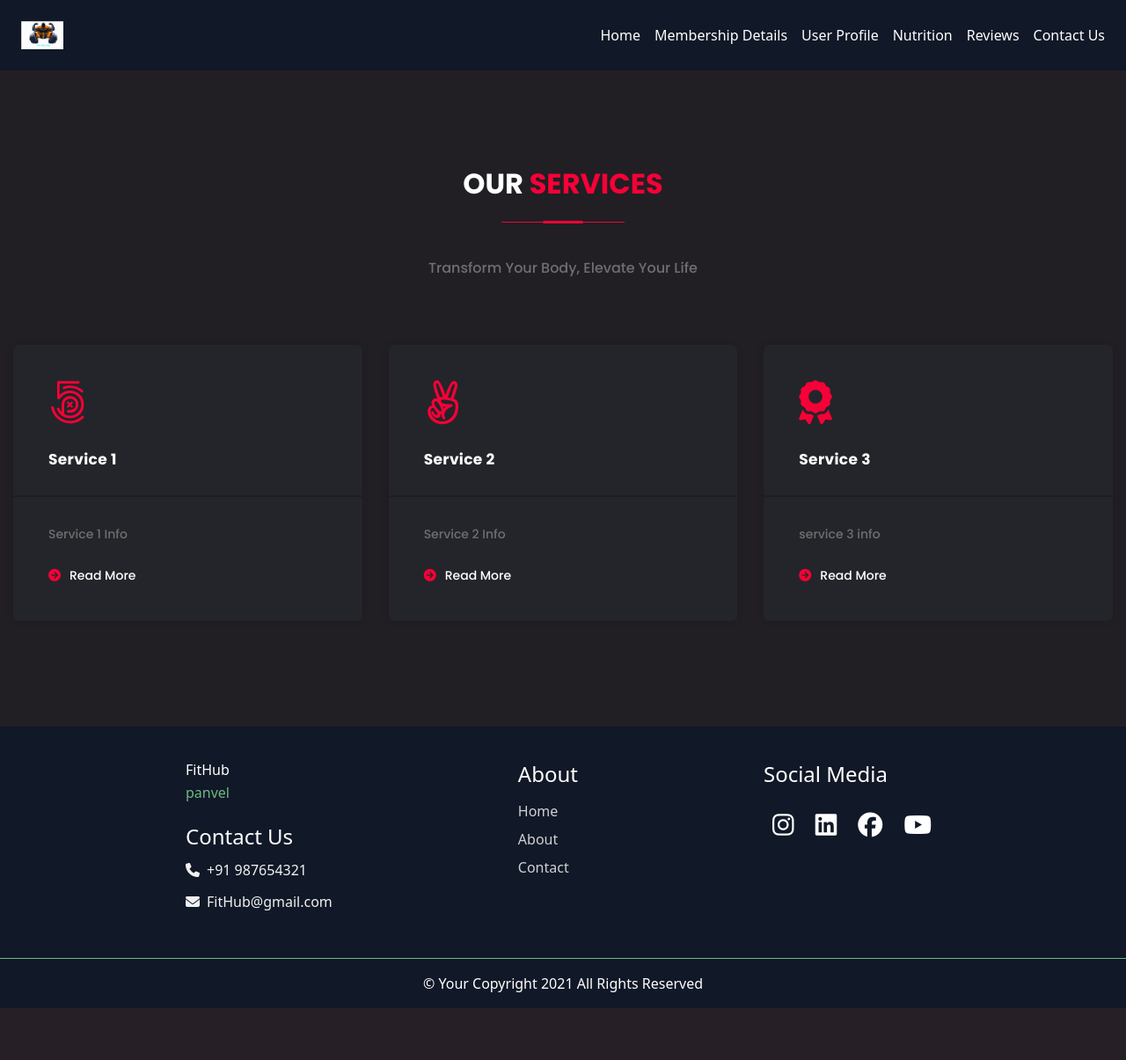
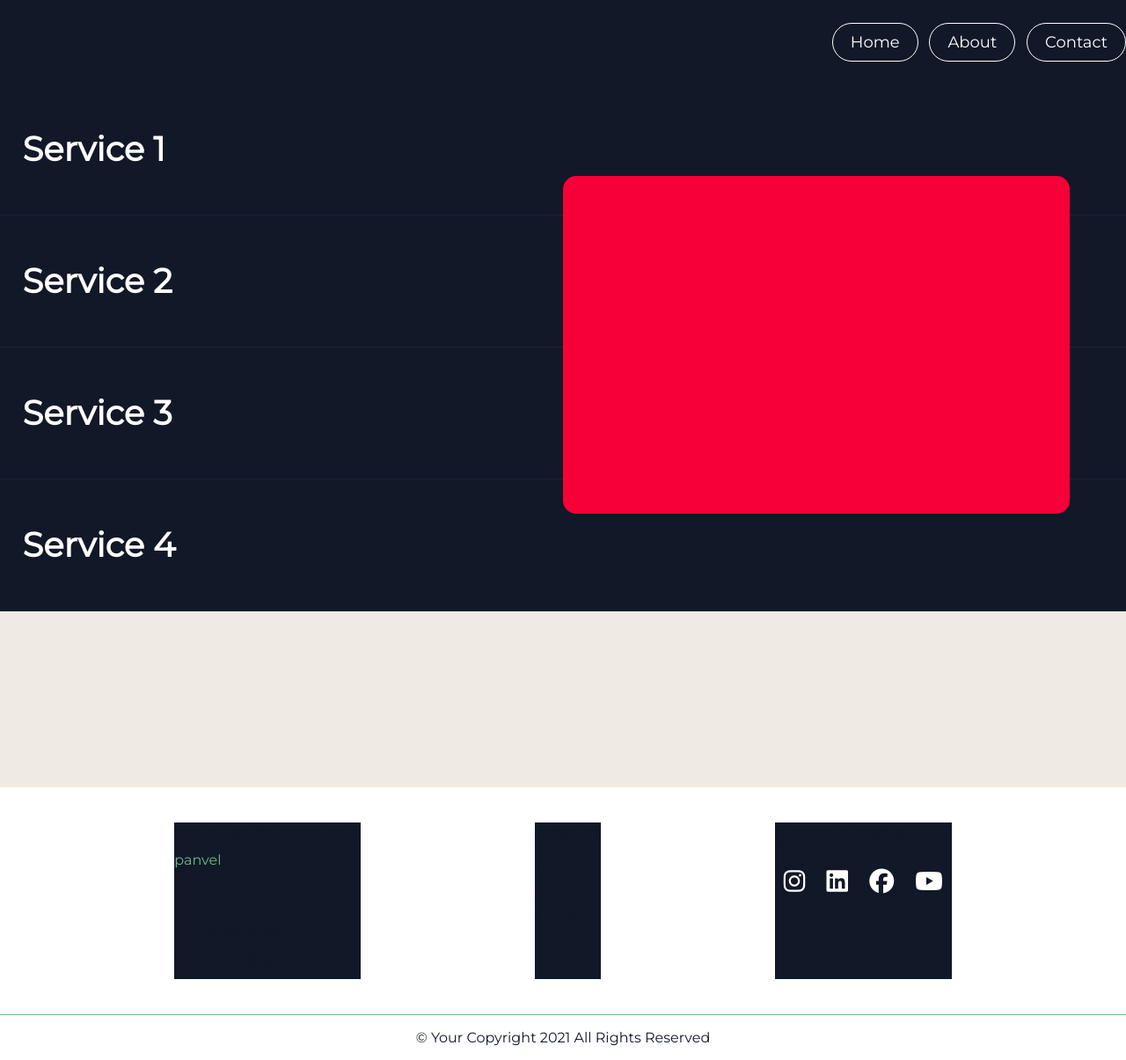
Before and after one commit to Arpit1546/ip_project, a PHP site: page /services.html in a window 1280 px wide. Shown: the whole page at 88% size. Before the commit the page ends 1146 px from the top, so only its background shows below. Run offline with PHP 8.4, Linux system fonts and the light colour scheme; some libraries are stand-ins or nearby versions.

Commit message:
updated profile system and some changes

```diff
--- a/about.html
+++ b/about.html
@@ -20,12 +20,12 @@
                         <img src="./media/logo.jpeg" alt="Gym Logo" class="h-8">
                     </a>
                 </div>
-                <div class="hidden md:block">
+                <div class="nav hidden md:block">
                     <ul class="flex space-x-4">
-                        <li><a href="#" class="text-white hover:text-gray-300 transition duration-300">Home</a></li>
+                        <li><a href="home.html" class="text-white hover:text-gray-300 transition duration-300">Home</a></li>
                         <li><a href="services.html" class="text-white hover:text-gray-300 transition duration-300">Services</a></li>
                         <li><a href="mem.html" class="text-white hover:text-gray-300 transition duration-300">Membership Details</a></li>
-                        <li><a href="user.html" class="text-white hover:text-gray-300 transition duration-300">User Profile</a></li>
+                        <li><a href="user.php" class="text-white hover:text-gray-300 transition duration-300">User Profile</a></li>
                         <li><a href="#" class="text-white hover:text-gray-300 transition duration-300">Nutrition</a></li>
                         <li><a href="contact.html" class="text-white hover:text-gray-300 transition duration-300">Contact Us</a></li>
                     </ul>
--- a/aboutstyle.css
+++ b/aboutstyle.css
@@ -24,6 +24,7 @@
 
 
 }
+
 
 #info {
     width: 40%;
--- /dev/null
+++ b/scr.js
@@ -0,0 +1,27 @@
+function anim() {
+    var elemC = document.querySelector("#main-ele");
+    var fixedImage = document.querySelector("#fix-div");
+
+    elemC.addEventListener("mouseenter", function () {
+        fixedImage.style.display = "block";
+    });
+
+    elemC.addEventListener("mouseleave", function () {
+        fixedImage.style.display = "none";
+    });
+
+    var elems = document.querySelectorAll(".elem");
+
+    elems.forEach(function (e) {
+        e.addEventListener("mouseenter", function () {
+            var paragraphText = e.getAttribute("data-paragraph");
+            fixedImage.innerHTML = "<p>" + paragraphText + "</p>";
+        });
+
+        e.addEventListener("mouseleave", function () {
+            fixedImage.innerHTML = "";
+        });
+    });
+}
+
+anim();
--- /dev/null
+++ b/services.css
@@ -0,0 +1,223 @@
+
+* {
+    margin: 0;
+    padding: 0;
+    box-sizing: border-box;
+    font-family: 'Montserrat';
+    background-color: #111827;
+    color: #fff;
+}
+
+html, body {
+    height: 100%;
+    width: 100%;
+}
+
+
+
+nav {
+    padding: 2vw 0vw;
+    width: 100%;
+    display: flex;
+    align-items: center;
+    position: relative;
+    z-index: 100;
+    justify-content: space-between;
+}
+
+#navright {
+    display: flex;
+    align-items: center;
+    gap: 1vw;
+}
+
+#navright h4 {
+    padding: 10px 20px;
+    border: 1px solid #fff;
+    border-radius: 50px;
+    font-weight: 500;
+    color: #fff;
+    transition: all ease 0.4s;
+    position: relative;
+    font-size: 18px;
+    overflow: hidden;
+}
+
+
+
+#navright h4 a {
+    color: #fff;
+    text-decoration: none;
+    position: relative;
+    z-index: 9;
+}
+
+
+nav h3 {
+    display: none;
+}
+
+#info {
+    min-height: 100vh;
+    width: 100%;
+    background-color: #EFEAE3;
+    padding: 0;
+
+}
+
+.elem {
+    height: 150px;
+    width: 100%;
+    position: relative;
+
+    border-bottom: 1px solid #38383864;
+    overflow: hidden;
+    display: flex;
+    align-items: center;
+    padding: 0 2vw;
+}
+
+.elem h2 {
+    font-size: 3vw;
+    position: relative;
+    z-index: 9;
+    background-color: transparent;
+
+
+}
+
+
+.elem .overlay {
+    height: 100%;
+    width: 100%;
+    background-color: orange;
+    position: absolute;
+    left: 0;
+    top: -100%;
+    transition: all ease 0.25s;
+}
+
+.elem .paragraph {
+    display: none;
+    position: absolute;
+    top: 50%;
+    left: 50%;
+    transform: translate(-50%, -50%);
+    color: #fff;
+    text-align: center;
+    z-index: 10;
+}
+
+.elem:hover .overlay {
+    top: 0;
+}
+
+#fix-div {
+    height: 30vw;
+    width: 45vw;
+    border-radius: 15px;
+    background-color: #f70037;
+    position: fixed;
+    z-index: 99;
+    left: 50%;
+    top: 25%;
+    display: none;
+    background-size: cover;
+    background-position: center;
+    display: flex;
+    align-items: center;
+    justify-content: center;
+    overflow: hidden;
+}
+
+#fix-div p {
+    padding: 2vh;
+    color: white;
+    font-size: 1.2rem;
+    text-align: center;
+    margin: 0;
+    background-color: #f70037;
+  }
+
+.main-footer {
+    padding: 5vh 0;
+    display: flex;
+    justify-content: space-evenly;
+    background-color: #fff;
+  }
+
+  .main-footer ul {
+    list-style: none;
+  }
+
+  .main-footer h1 {
+    font-size: 3vh;
+    line-height: 117%;
+    color: #111827;
+    margin-bottom: 1.5vh;
+    font-weight: 500;
+  }
+
+  .main-footer h2 {
+    color: #111827;
+    font-weight: 500;
+  }
+
+  .main-footer ul li a {
+    color: #111827cc;
+    text-decoration:none;
+  }
+
+  footer {
+    background-color: #fff;
+    border-top: 0.1vh solid #6EB981;
+    font-size: 2vh;
+    padding: 2vh 0.5vh;
+    color: #111827;
+    text-align: center;
+  }
+
+  footer a {
+    text-decoration: none;
+    color: #111827;
+  }
+
+  .logoinfo p {
+    color: #6EB981;
+    font-size: 2vh;
+    margin-top: 0.5vh;
+  }
+
+  .contact-details {
+    margin-top: 3vh;
+  }
+
+  .contact-details li {
+    list-style: none;
+    margin: 1.5vh 0;
+  }
+
+  .contact-details li a {
+    text-decoration:none;
+    color: #111827;
+  }
+
+  .contact-details .fa {
+    color: #111827;
+    margin-right: 1vh;
+  }
+
+  .sociallogos{
+    padding:1.2vh 0;
+  }
+
+  .sociallogos .logobox a{
+    padding:0 10px;
+    text-decoration:none;
+    color:#111827;
+    font-size :3.5vh;
+  }
+
+  .com ul li{
+    padding:0.5vh 0;
+  }
--- a/services.html
+++ b/services.html
@@ -1,114 +1,59 @@
 <!DOCTYPE html>
 <html lang="en">
 <head>
-	<meta charset="utf-8">
-	<meta name="viewport" content="width=device-width, initial-scale=1">
-	<title>Services Section Using Bootstrap 4</title>
-	<link rel="stylesheet" href="https://cdnjs.cloudflare.com/ajax/libs/font-awesome/5.11.2/css/all.min.css">
-	<link rel="stylesheet" href="https://cdnjs.cloudflare.com/ajax/libs/font-awesome/5.11.2/css/fontawesome.min.css">
-	<link rel="stylesheet" href="https://cdnjs.cloudflare.com/ajax/libs/twitter-bootstrap/4.4.1/css/bootstrap.css">
-	<link href="https://fonts.googleapis.com/css?family=Poppins:500,700&display=swap" rel="stylesheet">
-	<link href="https://cdn.jsdelivr.net/npm/tailwindcss@2.2.19/dist/tailwind.min.css" rel="stylesheet">
+    <meta charset="UTF-8">
+    <meta name="viewport" content="width=device-width, initial-scale=1.0">
+    <title>Services</title>
+    <link rel="stylesheet" href="services.css">
+    <link href='https://fonts.googleapis.com/css?family=Montserrat' rel='stylesheet'>
     <link rel="stylesheet" href="https://cdnjs.cloudflare.com/ajax/libs/font-awesome/6.5.1/css/all.min.css" integrity="sha512-DTOQO9RWCH3ppGqcWaEA1BIZOC6xxalwEsw9c2QQeAIftl+Vegovlnee1c9QX4TctnWMn13TZye+giMm8e2LwA==" crossorigin="anonymous" referrerpolicy="no-referrer" />
 
-
-    <link rel="stylesheet" href="ser-style.css">
 </head>
 <body>
-	<nav class="bg-gray-900 shadow-lg">
-		<div class="container mx-auto px-4">
-			<div class="flex justify-between items-center py-4">
-				<!-- Logo -->
-				<div class="flex-shrink-0">
-					<a href="#">
-						<img src="./media/logo.jpeg" alt="Gym Logo" class="h-8">
-					</a>
+    <div id="fix-div"></div>
+
+        <nav>
+            <img src="" alt="">
+            <div id="navright">
+                <h4><a href="home.php">Home</a></h4>
+                <h4><a href="about.html">About</a></h4>
+                <h4><a href="contact.html">Contact</a></h4>
             </div>
-				<!-- Navigation Links -->
-				<div class="hidden md:block">
-					<ul class="flex space-x-4">
-						<li><a href="#" class="text-white hover:text-gray-300 transition duration-300">Home</a></li>
-						<li><a href="#" class="text-white hover:text-gray-300 transition duration-300">Membership Details</a></li>
-						<li><a href="#" class="text-white hover:text-gray-300 transition duration-300">User Profile</a></li>
-						<li><a href="#" class="text-white hover:text-gray-300 transition duration-300">Nutrition</a></li>
-						<li><a href="#" class="text-white hover:text-gray-300 transition duration-300">Reviews</a></li>
-						<li><a href="#" class="text-white hover:text-gray-300 transition duration-300">Contact Us</a></li>
-					</ul>
+            <h3>Menu</h3>
+
+
+        </nav>
+        <div id="info">
+            <div id="main-ele">
+                <div class="elem" data-paragraph="Yaha pe 1st Service ka info ">
+                    <div class="overlay"></div>
+                    <h2>Service 1 </h2>
+                    <p class="paragraph"></p>
                 </div>
-				<!-- Mobile Menu Button (Hamburger) -->
-				<div class="md:hidden">
-					<button class="text-white focus:outline-none">
-						<svg class="w-6 h-6" fill="none" stroke="currentColor" viewBox="0 0 24 24" xmlns="http://www.w3.org/2000/svg">
-							<path stroke-linecap="round" stroke-linejoin="round" stroke-width="2" d="M4 6h16M4 12h16M4 18h16"></path>
-						</svg>
-					</button>
+                <div class="elem" data-paragraph="Yaha pe 2nd Service ka info ">
+                    <div class="overlay"></div>
+                    <h2>Service 2</h2>
+                    <p class="paragraph"></p>
+                </div>
+                <div class="elem" data-paragraph="Yaha pe 3rd Service ka info ">
+                    <div class="overlay"></div>
+                    <h2>Service 3</h2>
+                    <p class="paragraph"></p>
+                </div>
+                <div class="elem" data-paragraph="Yaha pe 4th Service ka info ">
+                    <div class="overlay"></div>
+                    <h2>Service 4</h2>
+                    <p class="paragraph"></p>
                 </div>
                 </div>
-		</div>
-	</nav>
-
-
-	<section class="section-services">
-		<div class="container">
-			<div class="row justify-content-center text-center">
-				<div class="col-md-10 col-lg-8">
-					<div class="header-section">
-						<h2 class="title">OUR <span>SERVICES</span></h2>
-						<p class="description">Transform Your Body, Elevate Your Life</p>
-					</div>
-				</div>
-			</div>
-		<div id="serv">
-			<div class="row">
-				<div class="col-md-6 col-lg-4">
-					<div class="single-service">
-						<div class="part-1">
-							<i class="fab fa-500px"></i>
-							<h3 class="title">Service 1</h3>
-						</div>
-						<div class="part-2">
-							<p class="description">Service 1 Info</p>
-							<a href="#"><i class="fas fa-arrow-circle-right"></i>Read More</a>
             </div>
         </div>
     </div>
 
-				<div class="col-md-6 col-lg-4">
-					<div class="single-service">
-						<div class="part-1">
-							<i class="fab fa-angellist"></i>
-							<h3 class="title">Service 2 </h3>
-						</div>
-						<div class="part-2">
-							<p class="description">Service 2 Info</p>
-							<a href="#"><i class="fas fa-arrow-circle-right"></i>Read More</a>
-						</div>
-					</div>
-				</div>
-				<div class="col-md-6 col-lg-4">
-					<div class="single-service">
-						<div class="part-1">
-							<i class="fas fa-award"></i>
-							<h3 class="title">Service 3</h3>
-						</div>
-						<div class="part-2">
-							<p class="description">service 3 info</p>
-							<a href="#"><i class="fas fa-arrow-circle-right"></i>Read More</a>
-						</div>
-					</div>
-				</div>
-
-
-
-
-			</div>
-		</div>
-		</div>
-	</section>
     <section id="footer">
         <div class="main-footer">
           <div class="logoinfo" data-aos="fade-up">
-            <h2>FitHub</h2>
+            <h2>Mutual Fundaaaa</h2>
             <p>panvel</p>
 
             <div class="contact-details">
@@ -123,9 +68,9 @@
         <div class="com " data-aos="fade-up">
           <h1>About</h1>
           <ul>
-            <li><a href="#">Home</a></li>
+            <li><a href="home.php">Home</a></li>
             <li><a href="about.html">About</a></li>
-            <li><a href="#">Contact</a></li>
+            <li><a href="contact.html">Contact</a></li>
           </ul>
         </div>
         <div class="info" data-aos="fade-up">
@@ -142,6 +87,6 @@
         </div>
       <footer>© Your Copyright 2021 All Rights Reserved</footer>
       </section>
-
+    <script src="scr.js"></script>
     </body>
     </html>
```
Also changed, not shown: home.php (+4 -15 lines), login.php (+15 -16 lines), reg.php (+31 -20 lines), user.css (+2 -6 lines), user.php (+13 -57 lines), media/prof.gif (added). Lines whose indentation alone changed are shown as unchanged.
